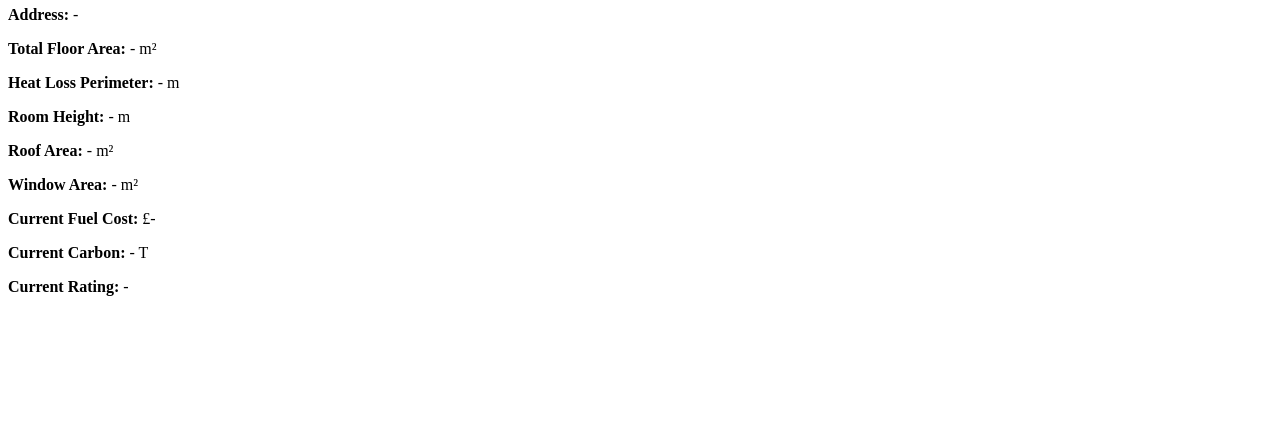
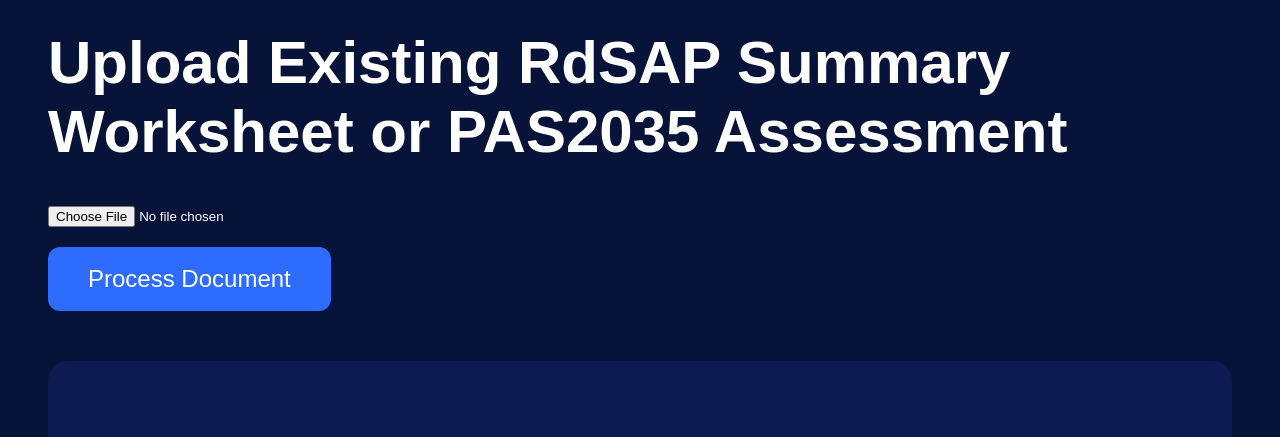
Before and after one commit to crawfordsuae-cloud/ioe-tools, a plain HTML site: page index.html in a window 1280 px wide. Shown: the part 60-497 px from the top of the page. Drawn offline with Linux system fonts and the light colour scheme.

Commit message:
Update index.html

```diff
--- a/index.html
+++ b/index.html
@@ -1,3 +1,77 @@
+<!DOCTYPE html>
+<html>
+
+<head>
+
+<meta charset="UTF-8">
+
+<title>RdSAP Extractor</title>
+
+<style>
+
+body{
+  background:#08133a;
+  color:white;
+  font-family:Arial;
+  padding:40px;
+}
+
+.container{
+  max-width:1200px;
+  margin:auto;
+}
+
+button{
+  background:#2d6cff;
+  color:white;
+  border:none;
+  padding:18px 40px;
+  border-radius:12px;
+  font-size:24px;
+  cursor:pointer;
+  margin-top:20px;
+}
+
+.results{
+  margin-top:50px;
+  background:#0d1b52;
+  padding:40px;
+  border-radius:20px;
+}
+
+.results p{
+  font-size:26px;
+  margin:30px 0;
+}
+
+h1{
+  font-size:60px;
+}
+
+</style>
+
+</head>
+
+<body>
+
+<div class="container">
+
+<h1>
+Upload Existing RdSAP Summary Worksheet or PAS2035 Assessment
+</h1>
+
+<input
+  type="file"
+  id="fileInput"
+  accept=".pdf"
+/>
+
+<br>
+
+<button onclick="processDocument()">
+Process Document
+</button>
+
 <div class="results">
 
 <h1>Property Details</h1>
@@ -48,3 +122,202 @@
 </p>
 
 </div>
+
+</div>
+
+<script src="https://cdnjs.cloudflare.com/ajax/libs/pdf.js/2.16.105/pdf.min.js"></script>
+
+<script>
+
+async function processDocument() {
+
+  const fileInput =
+    document.getElementById("fileInput");
+
+  const file =
+    fileInput.files[0];
+
+  if (!file) {
+    alert("Choose a PDF");
+    return;
+  }
+
+  const arrayBuffer =
+    await file.arrayBuffer();
+
+  const pdf =
+    await pdfjsLib.getDocument({
+      data: arrayBuffer
+    }).promise;
+
+  let text = "";
+
+  for (let i = 1; i <= pdf.numPages; i++) {
+
+    const page =
+      await pdf.getPage(i);
+
+    const content =
+      await page.getTextContent();
+
+    text +=
+      content.items
+        .map(item => item.str)
+        .join(" ");
+
+  }
+
+  console.log(text);
+
+  // ADDRESS
+  const houseNo =
+    extract(text, /House No:\s*([^\n]+)/i);
+
+  const street =
+    extract(text, /Street:\s*([^\n]+)/i);
+
+  const town =
+    extract(text, /Town:\s*([^\n]+)/i);
+
+  const postcodeMatch =
+    text.match(
+      /([A-Z]{1,2}[0-9]{1,2}\s?[0-9][A-Z]{2})/i
+    );
+
+  const postcode =
+    postcodeMatch
+      ? postcodeMatch[1]
+      : "";
+
+  const address =
+    `${houseNo} ${street} ${town} ${postcode}`
+      .replace(/\s+/g, " ")
+      .trim();
+
+  // FLOOR AREA
+  const floorMatch =
+    text.match(
+      /1st Floor:\s*([0-9.]+)/i
+    );
+
+  const totalFloorArea =
+    floorMatch
+      ? (parseFloat(floorMatch[1]) * 2).toFixed(2)
+      : "0";
+
+  // ROOM HEIGHT
+  const roomMatch =
+    text.match(
+      /1st Floor:\s*[0-9.]+\s*([0-9.]+)/i
+    );
+
+  const roomHeight =
+    roomMatch
+      ? roomMatch[1]
+      : "0";
+
+  // HEAT LOSS
+  const heatMatch =
+    text.match(
+      /1st Floor:\s*[0-9.]+\s*[0-9.]+\s*([0-9.]+)/i
+    );
+
+  const heatLoss =
+    heatMatch
+      ? heatMatch[1]
+      : "0";
+
+  // WINDOW AREA
+  const windowMatches =
+    [...text.matchAll(/([0-9.]+)\s+Double between/gi)];
+
+  const windowArea =
+    windowMatches.length
+      ? windowMatches
+          .reduce((sum, m) =>
+            sum + parseFloat(m[1]), 0)
+          .toFixed(2)
+      : "0";
+
+  // ROOF AREA
+  const roofArea =
+    totalFloorArea;
+
+  // FUEL COST
+  const fuelMatch =
+    text.match(
+      /Fuel Bill\s*£?([0-9.]+)/i
+    );
+
+  const fuelCost =
+    fuelMatch
+      ? fuelMatch[1]
+      : "0";
+
+  // CARBON
+  const carbonMatch =
+    text.match(
+      /Emissions \(t\/year\)[:\s]*([0-9.]+)/i
+    );
+
+  const carbon =
+    carbonMatch
+      ? carbonMatch[1]
+      : "0";
+
+  // SAP RATING
+  const ratingMatch =
+    text.match(
+      /Current SAP rating[:\s]*([A-Z]\s*[0-9]+)/i
+    );
+
+  const rating =
+    ratingMatch
+      ? ratingMatch[1]
+      : "-";
+
+  // UPDATE SCREEN
+  document.getElementById("address").innerText =
+    address;
+
+  document.getElementById("floorArea").innerText =
+    totalFloorArea;
+
+  document.getElementById("heatLoss").innerText =
+    heatLoss;
+
+  document.getElementById("roomHeight").innerText =
+    roomHeight;
+
+  document.getElementById("roofArea").innerText =
+    roofArea;
+
+  document.getElementById("windowArea").innerText =
+    windowArea;
+
+  document.getElementById("fuelCost").innerText =
+    fuelCost;
+
+  document.getElementById("carbon").innerText =
+    carbon;
+
+  document.getElementById("rating").innerText =
+    rating;
+
+}
+
+function extract(text, regex) {
+
+  const match =
+    text.match(regex);
+
+  return match
+    ? match[1].trim()
+    : "";
+
+}
+
+</script>
+
+</body>
+</html>
```
